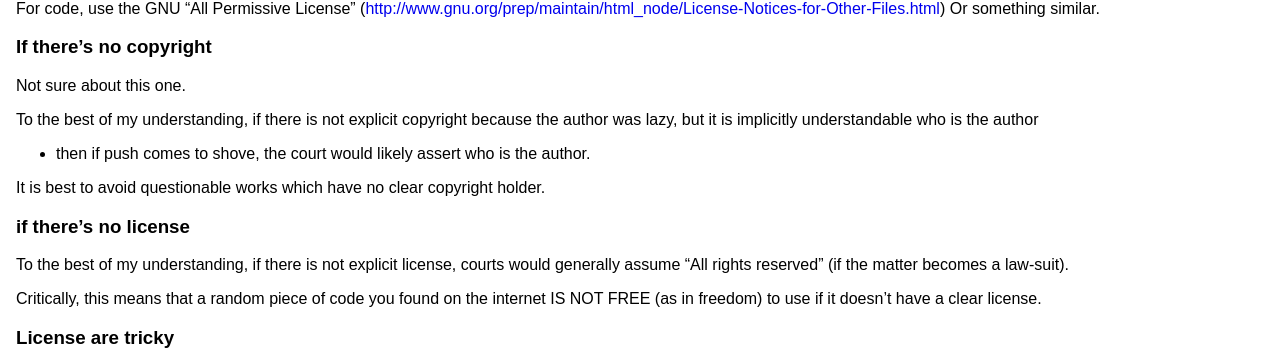
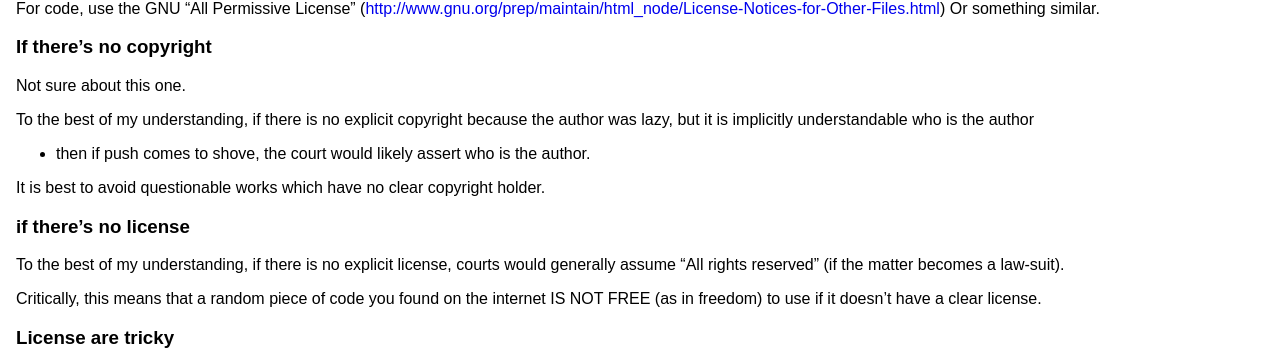
Before and after one commit to agordon/agordon.github.io, a Jekyll site: the page built from _posts/2014-11-20-copyright-and-cc.md, in a window 1280 px wide and 900 px high, scrolled down 1746 px. Shown: the part 149-511 px from the top of the window. Built offline with Jekyll 4.4.1, drawn with Linux system fonts in a browser that asks for light colours; Markdown is read by kramdown in place of the engine named in the settings.

Commit message:
Copyright-and-CC: fix typos

```diff
--- a/_posts/2014-11-20-copyright-and-cc.md
+++ b/_posts/2014-11-20-copyright-and-cc.md
@@ -128,7 +128,7 @@ Or something similar.
 
 Not sure about this one.
 
-To the best of my understanding, if there is not explicit copyright because
+To the best of my understanding, if there is no explicit copyright because
 the author was lazy, but it is implicitly understandable who is the author
 - then if push comes to shove, the court would likely assert who is the author.
 
@@ -136,7 +136,7 @@ It is best to avoid questionable works which have no clear copyright holder.
 
 ### if there's no license
 
-To the best of my understanding, if there is not explicit license,
+To the best of my understanding, if there is no explicit license,
 courts would generally assume "All rights reserved" (if the matter
 becomes a law-suit).
 
```
